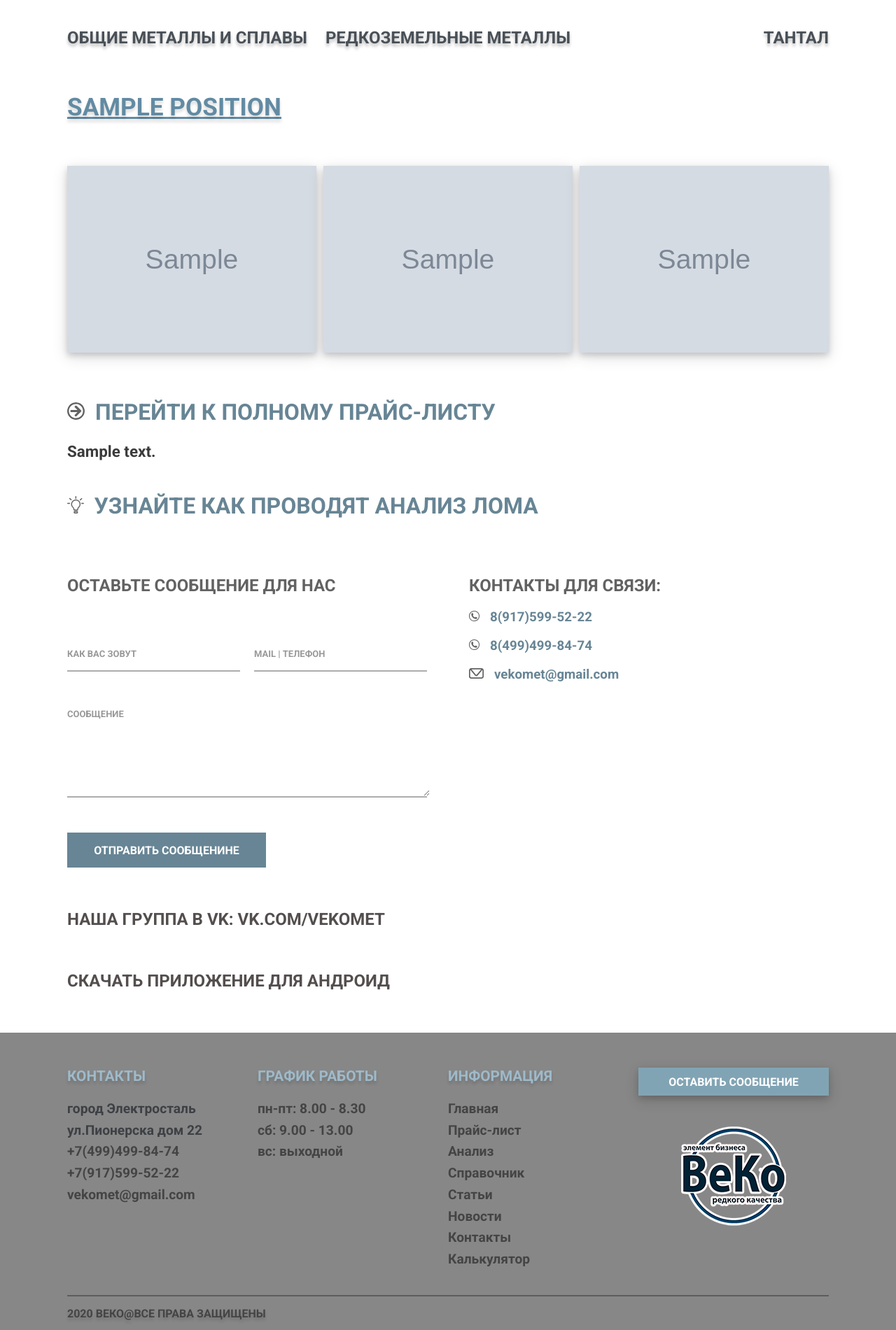
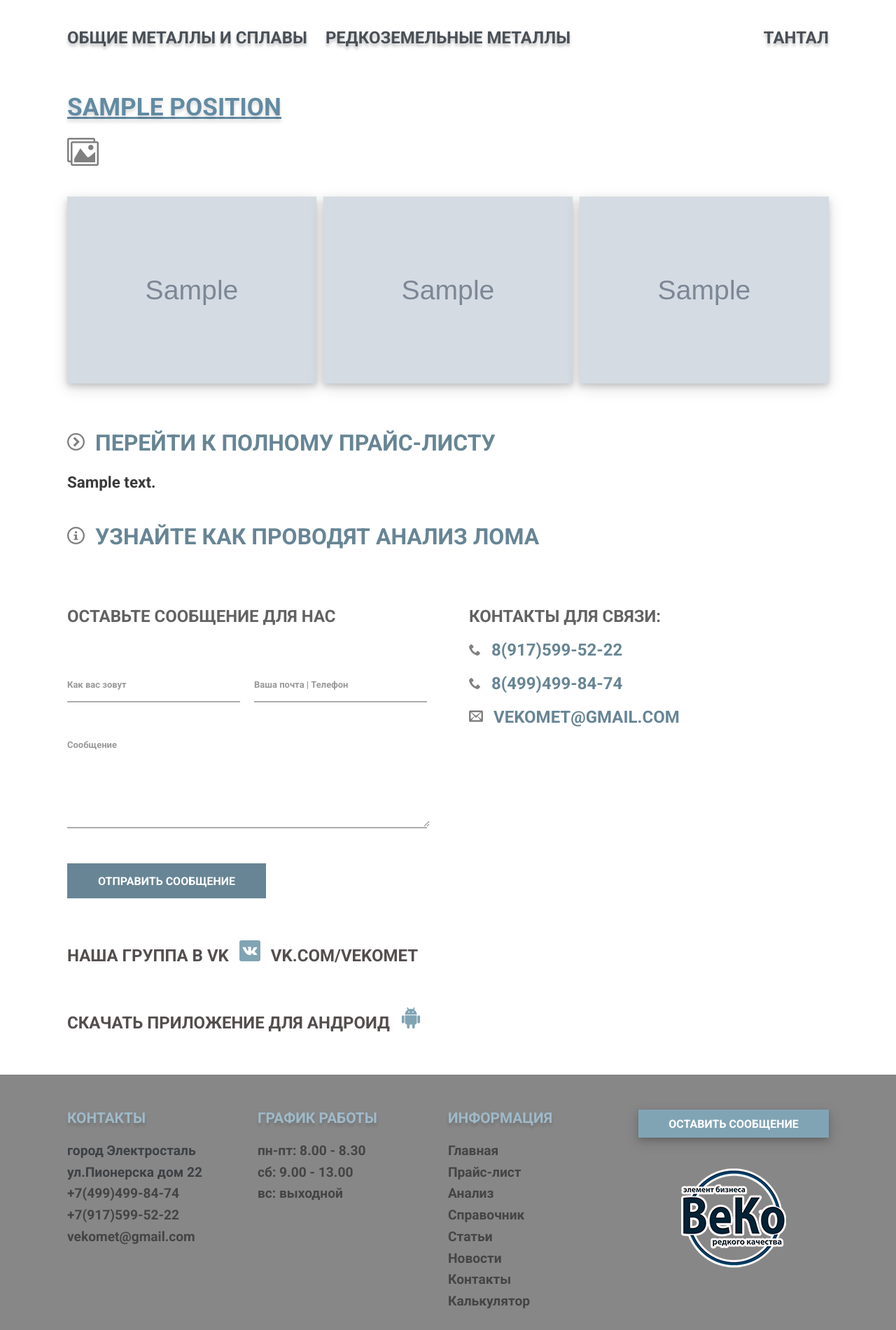
Before and after one commit to dev-method/vekomet-redesign, a Django app: template positions/templates/positions/dev/position-detail.html in a window 1280 px wide. Shown: the part 120-2021 px from the top of the page at 70% size. Run offline with Django 3.2, Linux system fonts and the light colour scheme; the template is opened without the code that fills it: most values are stand-ins (such as "Sample title", 1, 10 or a date in 2020); grey boxes marked "Sample" are stand-in pictures; parts of the project's set-up code (start-up, migrations or seed data) failed here and were passed over; some libraries are stand-ins or nearby versions.

Commit message:
Add icons for position page, fix recaptcha import script

```diff
--- a/core/static/core/css/dev/base.css
+++ b/core/static/core/css/dev/base.css
@@ -2339,7 +2339,9 @@ footer {
     font-size: 1.4em;
     line-height: 1.5em;
 }
-
+.position-description a {
+    color: #678595;
+}
 .title-to-price-wr {
     margin-top: 40px;
 }
--- a/core/templates/core/base-with-form.html
+++ b/core/templates/core/base-with-form.html
@@ -66,11 +66,12 @@
 <div class="toTop-button-wr" id="toTopButton">
     <a data-scroll href="#page-top"><img class="toTop-button" height="150px" alt="Вернуться наверх сайта" src="{% static 'core/imgs/toTop/toTop-icon-250.png' %}"/></a>
 </div>
-<script src='https://www.google.com/recaptcha/api.js'></script>
+<script src="https://www.google.com/recaptcha/api.js?onload=onloadCallback&render=explicit"
+    async defer>
+</script>
 {% if debug_flag %}
     <script src="{% static 'core/vendor/smooth-scroll/smooth-scroll.polyfills.min.js' %}"></script>
     <script src="{% static 'core/js/dev/navbar-dev.js' %}"></script>
-    <script src="{% static 'core/vendor/lazyload/lazyload.min.js' %}"></script>
     <script src="{% static 'contacts/js/svelte/contacts-form-dev.js' %}"></script>
 {% else %}
     <script src="{% static 'core/js/prod/core.js' %}"></script>
@@ -78,7 +79,6 @@
 {% endif %}
     <script>
         var scroll = new SmoothScroll('a[href*="#"]');
-        var lazyLoadInstance = new LazyLoad({});
     </script>
 {% block JS %}
 {% endblock %}
--- a/positions/templates/positions/dev/position-detail.html
+++ b/positions/templates/positions/dev/position-detail.html
@@ -74,6 +74,9 @@
            </div>
        {% else %}
        {% endif %}
+       <div class="position-gallery-icon-wr">
+           <img alt="{{ position.titlealt }}| СМОТРЕТЬ ФОТО" height="40px" src="{% static 'core/imgs/common/images.svg' %}"/>
+       </div>
        {% if first_foto %}
            <div class="position-slider" id="position-slider">
                <a data-fancybox="{{ position }}" class="pos-gallery-first-item" href="{{ first_foto.foto.url }}"><img src="{{ first_foto.galleryfoto.url }}"/></a>
@@ -91,7 +94,7 @@
        {% else %}
        {% endif %}
        <div class="title-to-price-wr">
-           <a href="/pricelist/"><h1><img class="position-title-icon" alt="ПЕРЕЙТИ К ПОЛНОМУ ПРАЙС-ЛИСТУ" height="25px" src="{% static 'core/imgs/common/arrow_icon_position.svg' %}"/>ПЕРЕЙТИ К ПОЛНОМУ ПРАЙС-ЛИСТУ</h1></a>
+           <a href="/pricelist/"><h1><img class="position-title-icon" alt="ПЕРЕЙТИ К ПОЛНОМУ ПРАЙС-ЛИСТУ" height="25px" src="{% static 'core/imgs/common/circle-right.svg' %}"/>ПЕРЕЙТИ К ПОЛНОМУ ПРАЙС-ЛИСТУ</h1></a>
        </div>
         {% if position.description1 %}
             <div class="position-description">
@@ -103,7 +106,7 @@
             </div>
         {% endif %}
         <div class="title-to-analysis">
-           <a href="/pricelist/"><h1><img class="position-title-icon" alt="УЗНАЙТЕ КАК ПРОВОДЯТ АНАЛИЗ ЛОМА" height="25px" src="{% static 'core/imgs/common/bulb_icon_position.svg' %}"/>УЗНАЙТЕ КАК ПРОВОДЯТ АНАЛИЗ ЛОМА</h1></a>
+           <a href="/pricelist/"><h1><img class="position-title-icon" alt="УЗНАЙТЕ КАК ПРОВОДЯТ АНАЛИЗ ЛОМА" height="25px" src="{% static 'core/imgs/common/info.svg' %}"/>УЗНАЙТЕ КАК ПРОВОДЯТ АНАЛИЗ ЛОМА</h1></a>
        </div>
     <div class="position-contacts-container">
        <div class="contacts-form-wr">
@@ -117,17 +120,17 @@
         <div class="position-contacts-text-wr">
             <h2>Контакты для связи:</h2>
             <div class="pos-det-info-block">
-            <h3><a href="tel:+79175995222"><img class="position-title-icon" alt="Телефон для связи" height="15px" src="{% static 'core/imgs/common/phone_icon_position.svg' %}"/>8(917)599-52-22</a></h3>
-            <h3><a href="tel:+74994998474"><img class="position-title-icon" alt="Телефон для связи" height="15px" src="{% static 'core/imgs/common/phone_icon_position.svg' %}"/>8(499)499-84-74</a></h3>
-            <h3><a href="mailto:vekomet@gmail.com"><img class="position-title-icon" alt="Адрес почты" height="15px" src="{% static 'core/imgs/common/mail_icon_position.svg' %}"/>vekomet@gmail.com</a></h3>
+            <h2><a href="tel:+79175995222"><img class="position-title-icon" alt="Телефон для связи" height="17px" src="{% static 'core/imgs/common/phone.svg' %}"/>8(917)599-52-22</a></h2>
+            <h2><a href="tel:+74994998474"><img class="position-title-icon" alt="Телефон для связи" height="17px" src="{% static 'core/imgs/common/phone.svg' %}"/>8(499)499-84-74</a></h2>
+            <h2><a href="mailto:vekomet@gmail.com"><img class="position-title-icon" alt="Адрес почты" height="20px" src="{% static 'core/imgs/common/envelop.svg' %}"/>vekomet@gmail.com</a></h2>
         </div>
     </div>
     </div>
     <div class="pos-det-vk">
-        <h2><a href="https://vk.com/vekomet" style="color: #544e4e">Наша группа в VK:  vk.com/vekomet</a></h2>
+        <h2><a href="https://vk.com/vekomet" style="color: #544e4e">Наша группа в VK<img style="margin-left: 15px; margin-right: 15px;" alt="Наша группа в VK" height="30px" src="{% static 'core/imgs/common/vk.svg' %}"/>vk.com/vekomet</a></h2>
     </div>
     <div class="pos-det-play">
-        <h2 ><a href="https://play.google.com/store/apps/details?id=com.vekornapp" style="color: #544e4e">Скачать приложение для андроид</a></h2>
+        <h2 ><a href="https://play.google.com/store/apps/details?id=com.vekornapp" style="color: #544e4e">Скачать приложение для андроид<img style="margin-left: 15px;" alt="Скачать приложение для андроид" height="30px" src="{% static 'core/imgs/common/android.svg' %}"/></a></h2>
     </div>
     </div>
 
```
Also changed, not shown: vekomet_redesign/format_position_text.py (added, +21 -0 lines), contacts/static/contacts/js/svelte/contacts-form-dev.js, contacts/static/contacts/js/svelte/contacts-form-prod.js, core/static/core/imgs/common/android.svg (added), core/static/core/imgs/common/circle-right.svg (added), core/static/core/imgs/common/envelop.svg (added), core/static/core/imgs/common/images.svg (added), core/static/core/imgs/common/info.svg (added), core/static/core/imgs/common/phone.svg (added), core/static/core/imgs/common/vk.svg (added).
